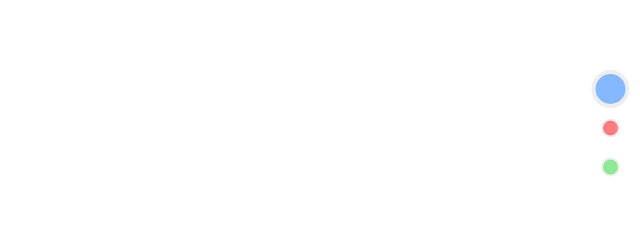
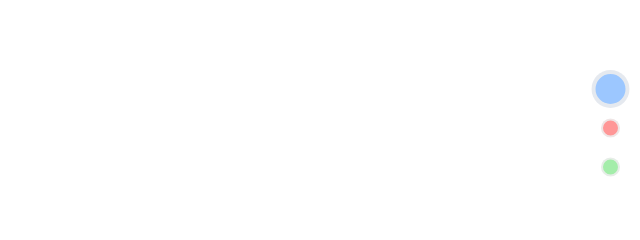
Before and after one commit to DoubleStorm/DoubleStorm.github.io, a plain HTML site: page index.html in a window 1280 px wide. Shown: the part 282-522 px from the top of the page, 640-1280 px from the left. Drawn offline with Linux system fonts and the light colour scheme.

Commit message:
基本更新

```diff
--- a/index.html
+++ b/index.html
@@ -41,7 +41,7 @@
 			height: 15px;
 			border-radius: 50%;
 			margin-top: 20px;
-			border: 2px solid #eee;
+			border: 2px solid rgba(238, 238, 238, 0.9);
 			transition: transform .8s ease;
 		}
 		.showIndexNumNow{
@@ -90,7 +90,7 @@
 	var changeGap = 0;
 	var settings = {
 		bounceTime: 10,
-		indexColor: ['rgb(132, 185, 255)','rgb(255, 125, 125)','rgb(142, 233, 149)','rgb(255, 184, 103)','rgb(161, 161, 161)','rgb(255, 172, 211)','rgb(225, 126, 255)']
+		indexColor: ['rgba(132, 185, 255,.8)','rgba(255, 125, 125,.8)','rgba(142, 233, 149,.8)','rgba(255, 184, 103,.8)','rgba(161, 161, 161,.8)','rgba(255, 172, 211,.8)','rgba(225, 126, 255,.8)']
 	}
 
 	function Part(index,element){
```
